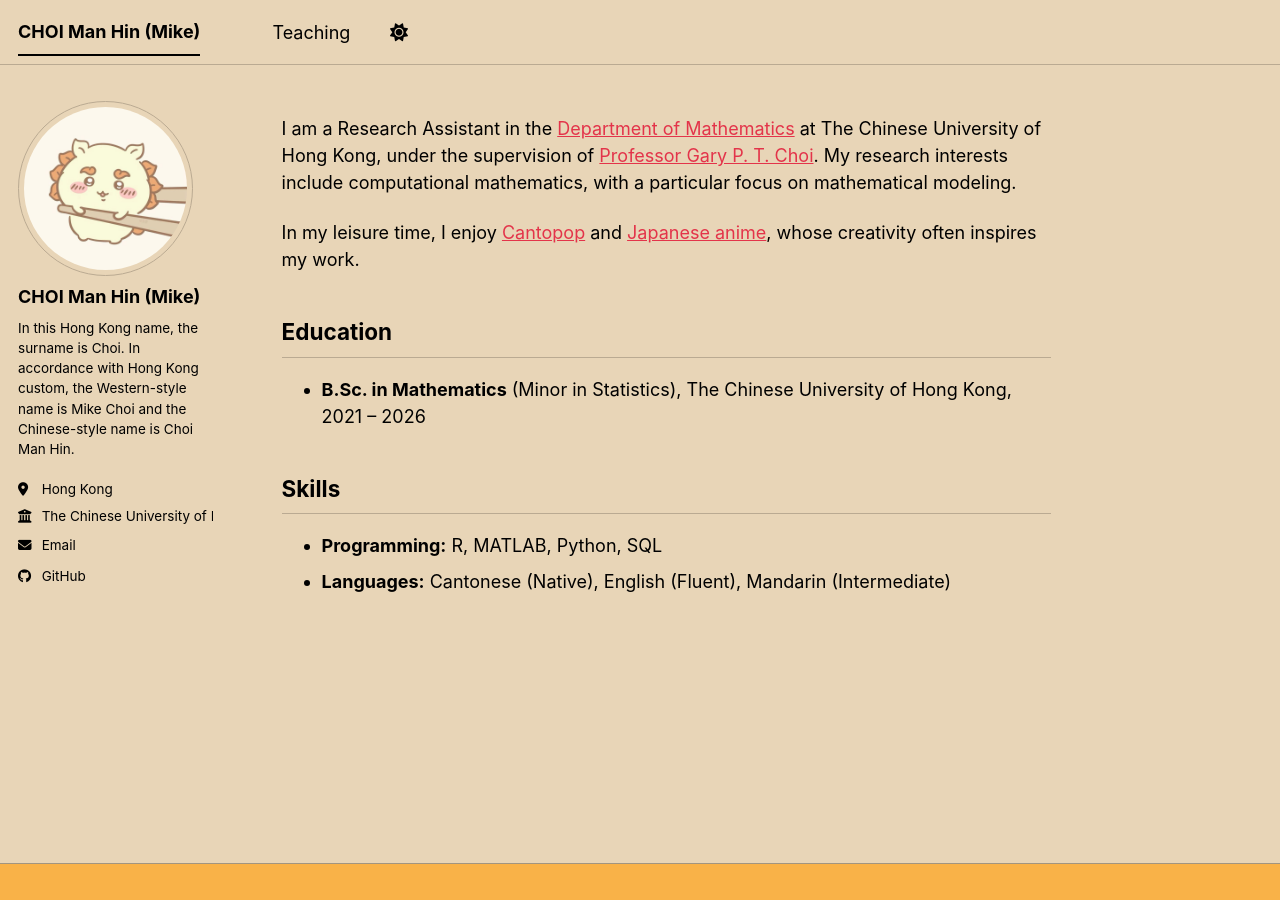
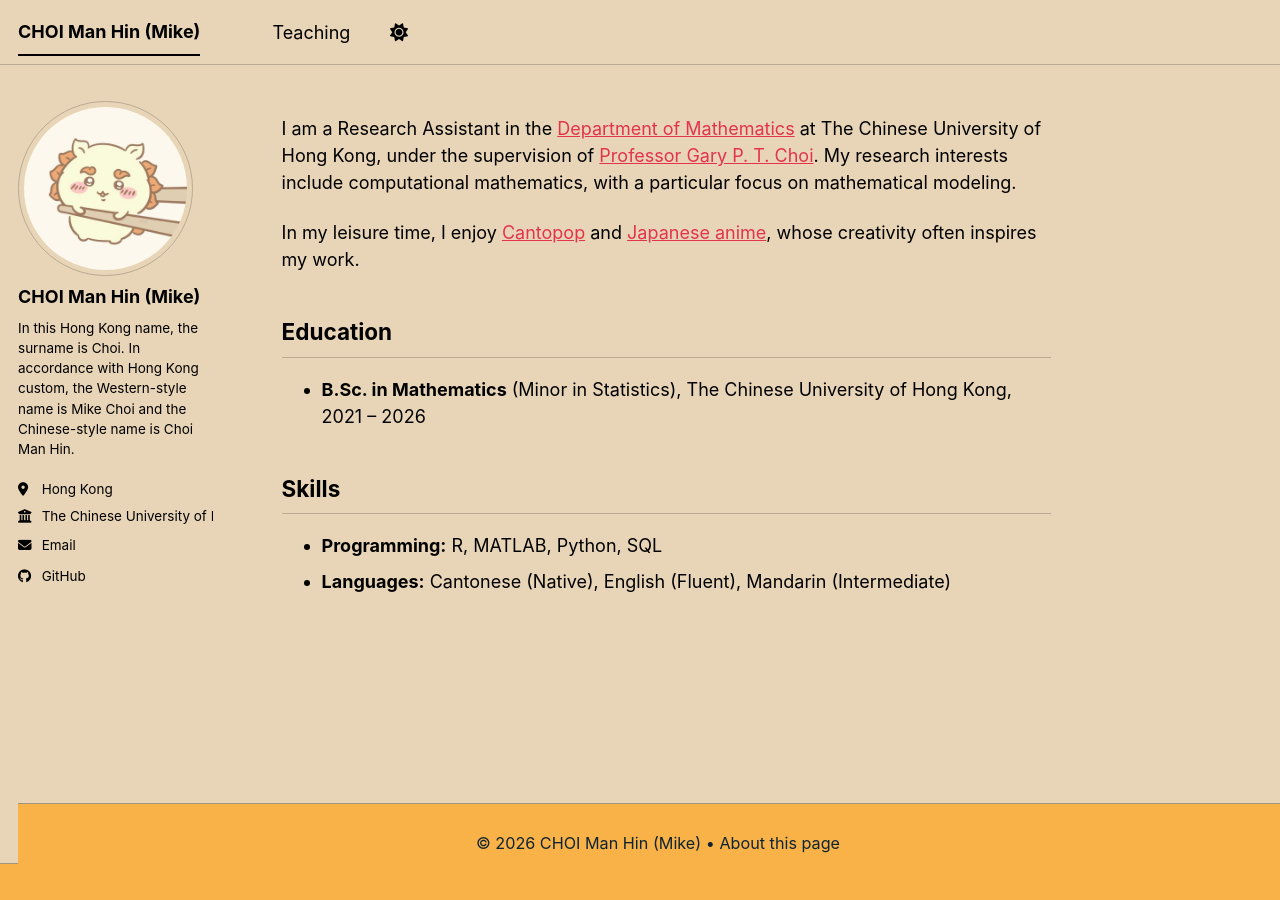
Before and after one commit to cmhin0129/cmhin0129.github.io, a Jekyll site: the page built from _pages/about.md, in a window 1280 px wide. Built offline with Jekyll 4.4.1, drawn with Linux system fonts in a browser that asks for light colours; a style sheet for code colours, icons or effects is not loaded.

Commit message:
Update footer.html

```diff
--- a/_includes/footer.html
+++ b/_includes/footer.html
@@ -1 +1,7 @@
-<!-- footer removed -->
+<footer class="page__footer">
+  <div class="page__footer-copyright" style="text-align: center; padding: 1.5rem 0;">
+    <p style="margin: 0; font-size: 0.9rem;">
+      © 2026 CHOI Man Hin (Mike) &bull; <a href="/about-page/">About this page</a>
+    </p>
+  </div>
+</footer>
```
